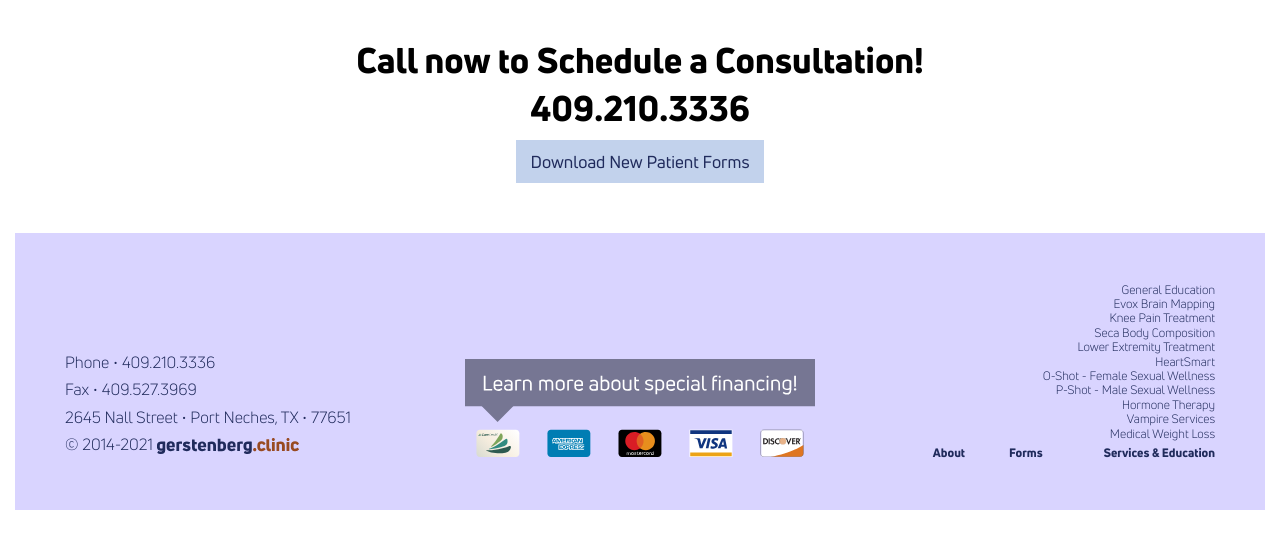
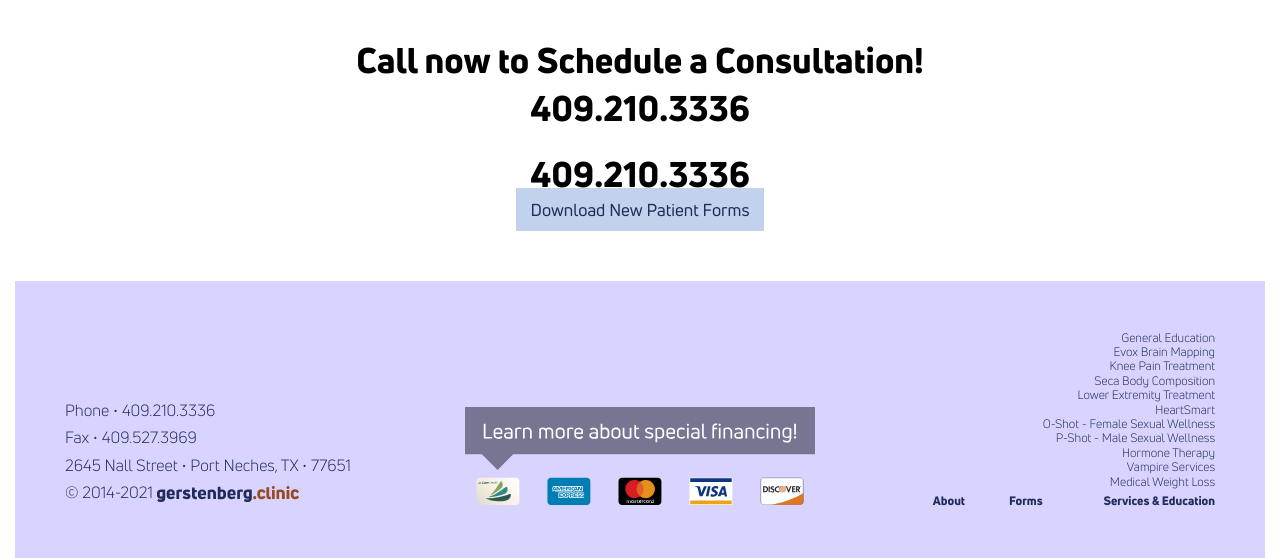
Before and after one commit to theneverwoods/gerstenberg.clinic, a Jekyll site: the page built from services/seca.html, in a window 1280 px wide and 900 px high, scrolled down 1924 px, cut to the strip 342-900 px from the top of the window. Built offline with Jekyll 4.4.1, drawn with Linux system fonts in a browser that asks for light colours; before the commit the page ends 2776 px from its top, so only the background shows below that.

Commit message:
Update schedule-consultation.html

```diff
--- a/_includes/schedule-consultation.html
+++ b/_includes/schedule-consultation.html
@@ -1,5 +1,6 @@
 <section class="schedule-consultation center">
   <h2>Call now to Schedule a Consultation!</h2>
   <h2>409.210.3336</h2>
+    <a href="tel:409-210-3336"><h2>409.210.3336</h2></a>
   <a href="{{ site.baseurl }}/forms" class="btn">Download New Patient Forms</a>
 </section>
```
